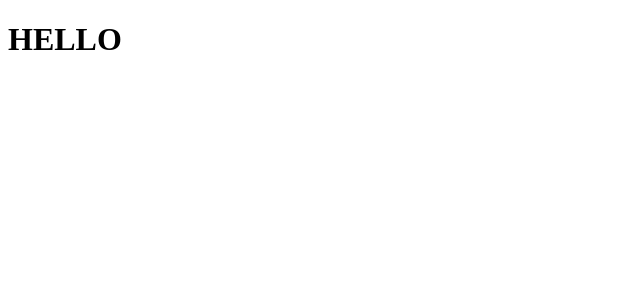
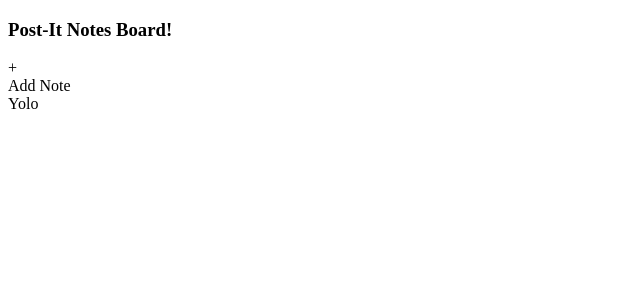
Before and after one commit to chadam189/post-it, a React app: page / in a window 1280 px wide. Shown: the top 300 px of the page, without its empty margins (0-640 px from the left). Built offline with nearby package versions, Linux system fonts and the light colour scheme; the HTML template or start-up script is replaced by a standard one.

Commit message:
Initial layout and styling of header, layout of board

```diff
--- a/client/src/components/app.jsx
+++ b/client/src/components/app.jsx
@@ -1,46 +1,22 @@
 import React, { Component } from 'react';
 import PropTypes from 'prop-types';
-// import Component1 from './Component1.jsx';
-// import Component2 from './Component2.jsx';
+import Header from './header.jsx';
+import Board from './board.jsx';
 
-/**
- * Description:
- * App component renders all views for the application.
- * Its State holds all data and disseminates it to all
- * React sub-components.
- *
- * @prop - none.
- */
 class App extends Component {
   constructor(props) {
     super(props);
     this.state = {
+      isModalActive: false,
+      notes: []
     };
   }
 
-  //Fires before render()
-  componentWillMount() {
-  }
-
-  //Fires after render()
-  componentDidMount() {
-  }
-
-  //Test Function
-  fn() {
-    console.log('fn fired');
-    this.setState({
-      test: 'setting state',
-    });
-  }
-
-  //Notes on Render Function:
-  /* Make sure return has its opening parenthesis on the same line. */
   render() {
     return (
       <div>
-        <h1>HELLO</h1>
-
+        <Header />
+        <Board />
       </div>
     )
   }
@@ -50,17 +26,3 @@ App.propTypes = {
 };
 
 export default App;
-
-/*
-
-        <Component1
-          state={this.state}
-          fn={this.fn.bind(this)}
-        />
-        <Component2
-          list = {['1','2','3']}
-          doThis = {()=>10}
-          hashTable = {{obj:1}}
-        />
-
-        */
--- /dev/null
+++ b/client/src/components/board.jsx
@@ -0,0 +1,15 @@
+import React, { Component } from 'react';
+
+const Board = (props) => {
+  return (
+  	<div>
+			<div className="board-container">
+			  <div className="board">
+			    Yolo
+			  </div>
+      </div>
+    </div>
+  );
+};
+
+export default Board;
--- /dev/null
+++ b/client/src/components/header.jsx
@@ -0,0 +1,17 @@
+import React from 'react';
+
+const Header = (props) => {
+  return (
+  	<div>
+			<div className="header">
+			  <h3>Post-It Notes Board!</h3>
+			  <div className="button-add-note">
+			    <div className="add-note-plus">+</div>
+			    <div>Add Note</div>
+			  </div>
+      </div>
+    </div>
+  );
+};
+
+export default Header;
```
Also changed, not shown: client/src/components/modal-delete.jsx (added), client/src/components/modal-note.jsx (added), client/src/components/note.jsx (added).
